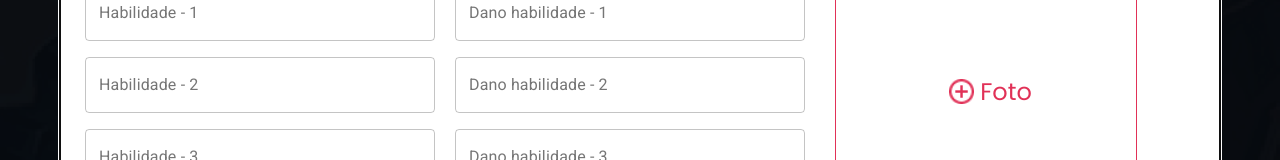
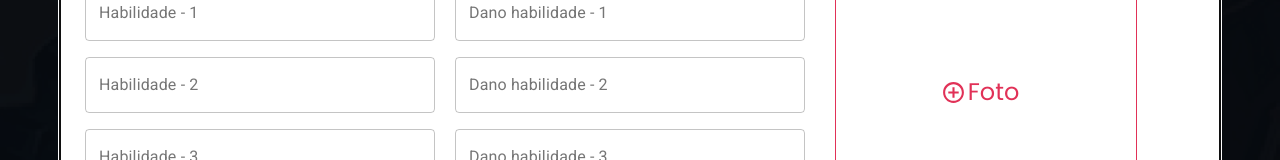
Before and after one commit to dudasancar/valorant, a React (Create React App) app: page /agents in a window 1280 px wide. Both pictures are taken after a click on the element "Adicionar". Shown: the part 795-955 px from the top of the page. Built offline with nearby package versions, Linux system fonts and the light colour scheme.

Commit message:
botao upload

```diff
--- a/src/components/AddAgentModal/index.tsx
+++ b/src/components/AddAgentModal/index.tsx
@@ -2,7 +2,6 @@ import {
   Button,
   FormControl,
   FormHelperText,
-  Grid,
   InputLabel,
   MenuItem,
   Modal,
@@ -15,6 +14,8 @@ import { Buttons, ContentModal } from "./styles";
 import { useFormik } from "formik";
 import { initialValues, validationSchema } from "./validation";
 import add from "../../assets/add.png";
+import { IconButton, Input } from "@mui/material";
+import AddCircleOutlineOutlinedIcon from "@mui/icons-material/AddCircleOutlineOutlined";
 
 interface IProps {
   closeModal: () => void;
@@ -91,8 +92,13 @@ const AddAgentModal = ({ closeModal, open }: IProps): React.ReactElement => {
                 }
               />
               <div className="add">
-                <img src={add} />
-                <p>Foto</p>
+                <label>
+                  <Input inputProps={{ accept: "image/*" }} type="file" />
+                  <IconButton color="secondary" component="span">
+                    <AddCircleOutlineOutlinedIcon />
+                  </IconButton>
+                  Foto
+                </label>
               </div>
               <TextField
                 fullWidth
--- a/src/components/AddAgentModal/styles.js
+++ b/src/components/AddAgentModal/styles.js
@@ -101,25 +101,32 @@ export const ContentModal = styled.div`
       height: 360px;
       border: 1px solid #e13157;
       display: flex;
+      align-items: center;
       justify-content: center;
-      align-items: center;
       cursor: pointer;
       grid-area: add;
       margin-left: 30px;
 
-      img {
+      input {
+        display: none;
+      }
+
+      .MuiSvgIcon-root,
+      span {
         width: 25px;
         height: 25px;
         margin: 0;
-        margin-right: 50px;
         border: none;
+        color: #e13157;
+        margin-right: 40px;
+        padding-top: 10px;
         position: absolute;
       }
 
-      p {
+      label {
         color: #e13157;
         font-size: 24px;
-        margin-left: 40px;
+        margin-left: 15px;
         display: flex;
         justify-content: center;
       }
```
